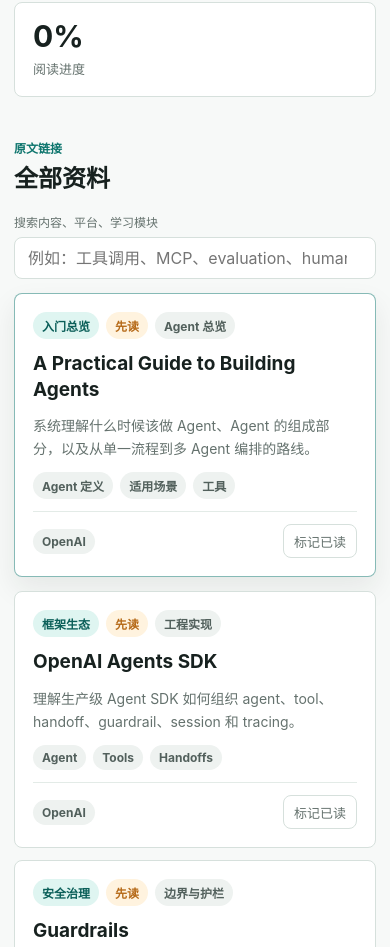
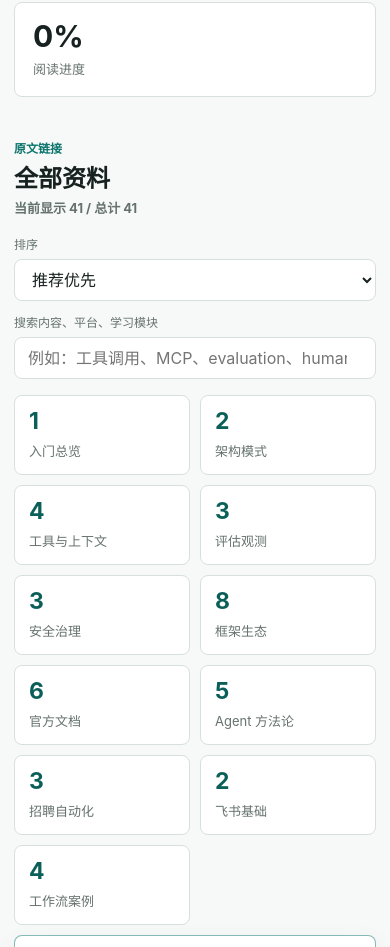
Before and after one commit to siuserxiaowei/hr-agent-reading-hub, a website with bundled scripts: page index.html in a window 390 px wide. Shown: the part 1815-2762 px from the top of the page. Built offline with nearby package versions, Linux system fonts and the light colour scheme.

Commit message:
Improve reader controls and source summaries

```diff
--- a/index.html
+++ b/index.html
@@ -92,16 +92,27 @@
           <div class="section-heading">
             <div>
               <p class="section-kicker">原文链接</p>
-              <h2>全部资料</h2>
+              <h2>全部资料 <span id="activeCount" class="source-count">当前显示 0 / 总计 0</span></h2>
             </div>
-            <label class="search-box">
-              <span>搜索内容、平台、学习模块</span>
-              <input id="searchInput" type="search" placeholder="例如：工具调用、MCP、evaluation、human-in-the-loop" />
-            </label>
+            <div class="source-controls">
+              <label class="sort-box">
+                <span>排序</span>
+                <select id="sortSelect">
+                  <option value="priority">推荐优先</option>
+                  <option value="category">分类</option>
+                  <option value="platform">平台</option>
+                </select>
+              </label>
+              <label class="search-box">
+                <span>搜索内容、平台、学习模块</span>
+                <input id="searchInput" type="search" placeholder="例如：工具调用、MCP、evaluation、human-in-the-loop" />
+              </label>
+            </div>
           </div>
 
           <div class="workspace-layout">
             <section class="source-list" aria-label="资料卡片列表">
+              <div id="categorySummary" class="category-summary" aria-label="当前显示资料的分类摘要"></div>
               <div id="sourceCards" class="cards-grid"></div>
             </section>
 
--- a/js/app.js
+++ b/js/app.js
@@ -5,12 +5,16 @@ import { createInitialState, filterSources, getSourceById, saveReadState } from
 import { renderApp } from "./render.js";
 
 const state = createInitialState(sources);
+const narrowScreenQuery = window.matchMedia("(max-width: 1180px)");
 
 const elements = {
   categoryFilters: document.querySelector("#categoryFilters"),
   sourceCards: document.querySelector("#sourceCards"),
   readerDetail: document.querySelector("#readerDetail"),
   searchInput: document.querySelector("#searchInput"),
+  sortSelect: document.querySelector("#sortSelect"),
+  activeCount: document.querySelector("#activeCount"),
+  categorySummary: document.querySelector("#categorySummary"),
   courseTimeline: document.querySelector("#courseTimeline"),
   candidateList: document.querySelector("#candidateList"),
   statusFilters: document.querySelectorAll("[data-status]"),
@@ -34,6 +38,10 @@ const actions = {
     state.query = query;
     render();
   },
+  onSortChange(sort) {
+    state.sort = sort;
+    render();
+  },
   onSelectSource(id) {
     state.selectedId = id;
     render();
@@ -55,10 +63,22 @@ const actions = {
     render();
     elements.sourcesSection.scrollIntoView({ behavior: "smooth" });
   },
+  onClearDetailFocus() {
+    if (!narrowScreenQuery.matches) return;
+
+    state.selectedId = "";
+    if (document.activeElement instanceof HTMLElement) {
+      document.activeElement.blur();
+    }
+    render();
+  },
 };
 
 function ensureSelectedSourceIsVisible() {
   const items = filterSources(sources, state);
+  if (!items.length) return;
+  if (narrowScreenQuery.matches && !state.selectedId) return;
+
   if (items.length && !items.some((item) => item.id === state.selectedId)) {
     state.selectedId = items[0].id;
   }
@@ -81,4 +101,25 @@ function render() {
   });
 }
 
+function bindViewportShortcuts() {
+  document.addEventListener("keydown", (event) => {
+    if (event.key !== "Escape" || !narrowScreenQuery.matches) return;
+    if (document.activeElement instanceof HTMLElement) {
+      const tagName = document.activeElement.tagName;
+      if (tagName === "INPUT" || tagName === "TEXTAREA" || tagName === "SELECT") return;
+    }
+    if (!state.selectedId) return;
+
+    event.preventDefault();
+    actions.onClearDetailFocus();
+  });
+
+  if (typeof narrowScreenQuery.addEventListener === "function") {
+    narrowScreenQuery.addEventListener("change", render);
+  } else {
+    narrowScreenQuery.addListener(render);
+  }
+}
+
+bindViewportShortcuts();
 render();
--- a/js/render.js
+++ b/js/render.js
@@ -2,9 +2,11 @@ import { filterSources, getSourceById } from "./state.js";
 
 export function renderApp(context) {
   bindSearch(context);
+  bindSort(context);
   renderFilters(context);
   renderStatusFilters(context);
   renderMetrics(context);
+  renderSourceSummary(context);
   renderCards(context);
   renderReader(context);
   renderCourse(context);
@@ -20,6 +22,18 @@ function bindSearch({ state, elements, actions }) {
 
   elements.searchInput.oninput = (event) => {
     actions.onSearchChange(event.target.value);
+  };
+}
+
+function bindSort({ state, elements, actions }) {
+  if (!elements.sortSelect) return;
+
+  if (elements.sortSelect.value !== state.sort) {
+    elements.sortSelect.value = state.sort;
+  }
+
+  elements.sortSelect.onchange = (event) => {
+    actions.onSortChange(event.target.value);
   };
 }
 
@@ -68,6 +82,38 @@ function renderMetrics({ sources, firstPartyPlatformNames, state, elements }) {
   elements.progressCount.textContent = `${progress}%`;
 }
 
+function renderSourceSummary({ sources, categories, state, elements }) {
+  const items = filterSources(sources, state);
+  if (elements.activeCount) {
+    elements.activeCount.textContent = `当前显示 ${items.length} / 总计 ${sources.length}`;
+  }
+
+  if (!elements.categorySummary) return;
+
+  const categoryCounts = items.reduce((counts, source) => {
+    counts.set(source.category, (counts.get(source.category) || 0) + 1);
+    return counts;
+  }, new Map());
+  const summaryCards = categories
+    .filter((category) => category !== "全部")
+    .map((category) => ({
+      category,
+      count: categoryCounts.get(category) || 0,
+    }))
+    .filter(({ count }) => count > 0);
+
+  elements.categorySummary.innerHTML = summaryCards
+    .map(
+      ({ category, count }) => `
+        <article class="summary-card ${state.category === category ? "active" : ""}">
+          <strong>${count}</strong>
+          <span>${category}</span>
+        </article>
+      `,
+    )
+    .join("");
+}
+
 function renderCards({ sources, state, elements, actions }) {
   const items = filterSources(sources, state);
 
@@ -76,7 +122,7 @@ function renderCards({ sources, state, elements, actions }) {
     return;
   }
 
-  const selectedId = items.some((item) => item.id === state.selectedId) ? state.selectedId : items[0].id;
+  const selectedId = state.selectedId && items.some((item) => item.id === state.selectedId) ? state.selectedId : "";
 
   elements.sourceCards.innerHTML = items
     .map((source) => {
@@ -124,13 +170,15 @@ function renderCards({ sources, state, elements, actions }) {
 }
 
 function renderReader({ sources, state, elements, actions }) {
-  const source = getSourceById(sources, state.selectedId) || sources[0];
+  const source = state.selectedId ? getSourceById(sources, state.selectedId) : null;
 
   if (!source) {
-    elements.readerDetail.innerHTML = `<div class="empty-state">暂无资料。</div>`;
+    elements.readerDetail.classList.add("collapsed");
+    elements.readerDetail.innerHTML = `<div class="empty-state reader-empty">选择资料卡片查看详情。</div>`;
     return;
   }
 
+  elements.readerDetail.classList.remove("collapsed");
   const isRead = state.read.has(source.id);
   elements.readerDetail.innerHTML = `
     <div class="card-meta">
--- a/js/state.js
+++ b/js/state.js
@@ -3,6 +3,7 @@ export function createInitialState(sources) {
     category: "全部",
     status: "all",
     query: "",
+    sort: "priority",
     selectedId: sources[0]?.id || "",
     read: new Set(
       JSON.parse(
@@ -22,9 +23,33 @@ export function getSourceById(sources, id) {
   return sources.find((source) => source.id === id);
 }
 
+const priorityOrder = new Map(
+  ["先读", "案例", "参考", "补基础", "扩展"].map((priority, index) => [priority, index]),
+);
+
+function compareText(left, right) {
+  return left.localeCompare(right, "zh-CN", { sensitivity: "base" });
+}
+
+function compareSources(left, right, sort) {
+  if (sort === "category") {
+    return compareText(left.source.category, right.source.category) || left.index - right.index;
+  }
+
+  if (sort === "platform") {
+    return compareText(left.source.platform, right.source.platform) || left.index - right.index;
+  }
+
+  const leftPriority = priorityOrder.get(left.source.priority) ?? priorityOrder.size;
+  const rightPriority = priorityOrder.get(right.source.priority) ?? priorityOrder.size;
+  return leftPriority - rightPriority || left.index - right.index;
+}
+
 export function filterSources(sources, state) {
   const query = state.query.trim().toLowerCase();
-  return sources.filter((source) => {
+  return sources
+    .map((source, index) => ({ source, index }))
+    .filter(({ source }) => {
       const inCategory = state.category === "全部" || source.category === state.category;
       const isRead = state.read.has(source.id);
       const inStatus = state.status === "all" || (state.status === "read" ? isRead : !isRead);
@@ -40,5 +65,7 @@ export function filterSources(sources, state) {
         .join(" ")
         .toLowerCase();
       return inCategory && inStatus && (!query || haystack.includes(query));
-  });
+    })
+    .sort((left, right) => compareSources(left, right, state.sort))
+    .map(({ source }) => source);
 }
--- a/styles.css
+++ b/styles.css
@@ -41,7 +41,8 @@ a {
 }
 
 button,
-input {
+input,
+select {
   font: inherit;
 }
 
@@ -303,18 +304,45 @@ input {
   margin: 0;
 }
 
+.source-count {
+  color: var(--muted);
+  display: inline-flex;
+  font-size: 13px;
+  font-weight: 650;
+  margin-left: 8px;
+  vertical-align: middle;
+}
+
+.source-controls {
+  align-items: end;
+  display: flex;
+  flex-wrap: wrap;
+  gap: 12px;
+  justify-content: flex-end;
+}
+
+.sort-box,
 .search-box {
   display: grid;
   gap: 7px;
+}
+
+.sort-box {
+  min-width: 150px;
+}
+
+.search-box {
   max-width: 430px;
   width: min(42vw, 430px);
 }
 
+.sort-box span,
 .search-box span {
   color: var(--muted);
   font-size: 12px;
 }
 
+.sort-box select,
 .search-box input {
   background: #fff;
   border: 1px solid var(--line);
@@ -326,6 +354,7 @@ input {
   width: 100%;
 }
 
+.sort-box select:focus,
 .search-box input:focus {
   border-color: var(--teal);
   box-shadow: 0 0 0 3px rgba(15, 118, 110, 0.12);
@@ -342,6 +371,40 @@ input {
   display: grid;
   gap: 12px;
   grid-template-columns: repeat(2, minmax(0, 1fr));
+}
+
+.category-summary {
+  display: grid;
+  gap: 10px;
+  grid-template-columns: repeat(auto-fit, minmax(128px, 1fr));
+  margin-bottom: 12px;
+}
+
+.summary-card {
+  background: #fff;
+  border: 1px solid var(--line);
+  border-radius: var(--radius);
+  min-height: 72px;
+  padding: 14px;
+}
+
+.summary-card.active {
+  border-color: rgba(15, 118, 110, 0.5);
+  box-shadow: inset 3px 0 0 var(--teal);
+}
+
+.summary-card strong {
+  color: var(--teal-strong);
+  display: block;
+  font-size: 23px;
+  line-height: 1;
+}
+
+.summary-card span {
+  color: var(--muted);
+  display: block;
+  font-size: 13px;
+  margin-top: 8px;
 }
 
 .source-card {
@@ -443,6 +506,16 @@ input {
   max-height: calc(100vh - 48px);
   overflow: auto;
   padding: 20px;
+}
+
+.reader-card.collapsed {
+  border-style: dashed;
+  padding: 12px;
+}
+
+.reader-empty {
+  border: 0;
+  padding: 12px;
 }
 
 .reader-card h3 {
@@ -633,6 +706,21 @@ input {
     width: 100%;
   }
 
+  .source-controls {
+    align-items: stretch;
+    flex-direction: column;
+    width: 100%;
+  }
+
+  .sort-box {
+    width: 100%;
+  }
+
+  .source-count {
+    display: flex;
+    margin: 8px 0 0;
+  }
+
   .hero-grid,
   .metrics-row,
   .cards-grid,
```
Lines whose indentation alone changed are shown as unchanged.
